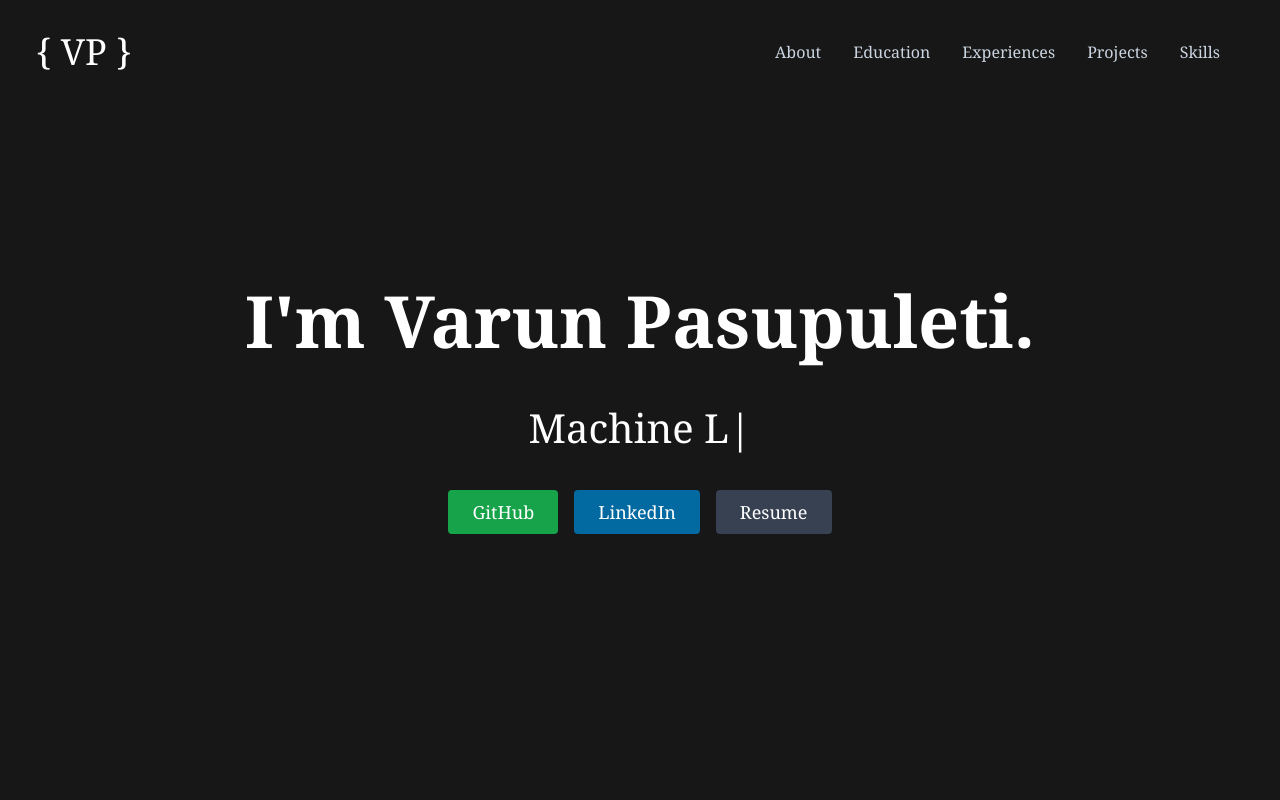
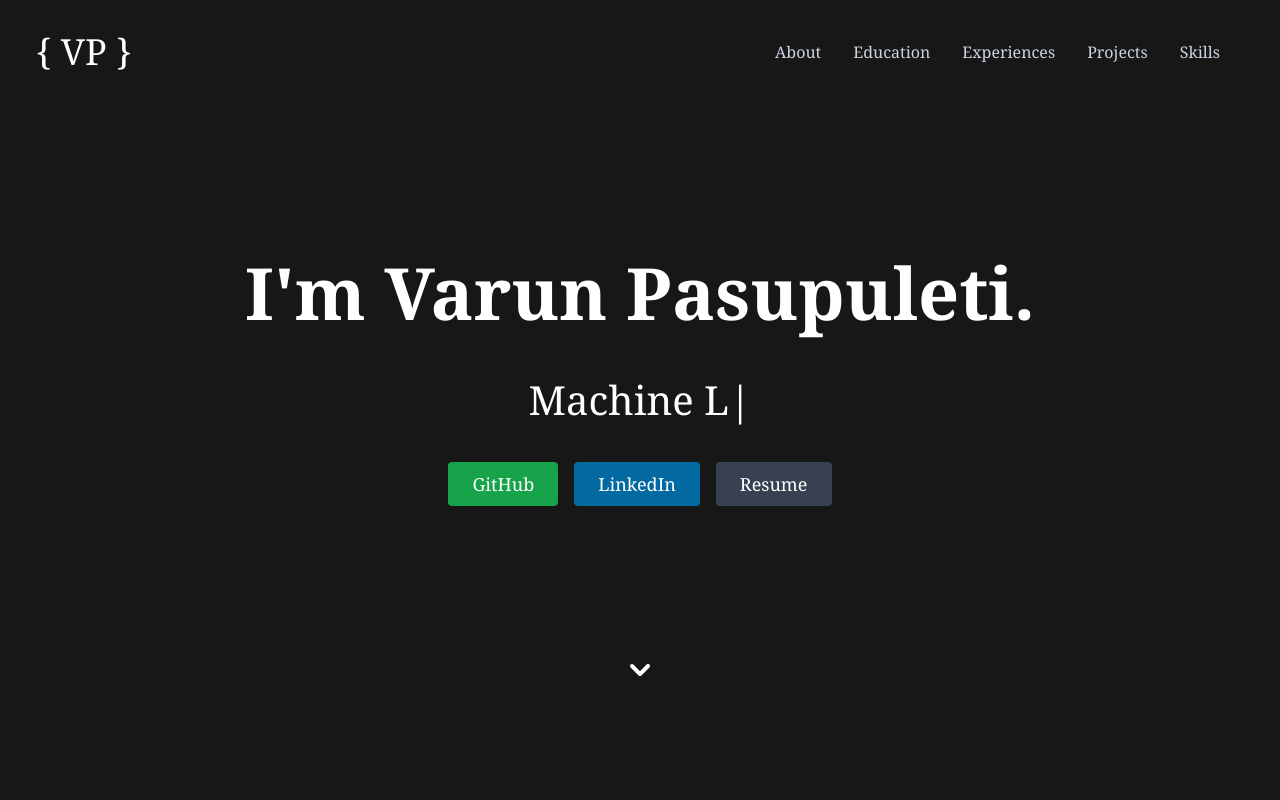
Before and after one commit to vjz3qz/portfolio, a React (Create React App) app: page / in a window 1280 px wide. Shown: the top 800 px of the page. Built offline with nearby package versions, Linux system fonts and the light colour scheme; the HTML template or start-up script is replaced by a standard one.

Commit message:
add button

```diff
--- a/src/components/Intro.jsx
+++ b/src/components/Intro.jsx
@@ -1,12 +1,14 @@
 import React from "react";
 import "./stars.scss";
 import { ReactTyped } from "react-typed";
+import { Link } from "react-scroll";
+import { ChevronDownIcon } from "@heroicons/react/solid";
 
 class Intro extends React.Component {
   render() {
     return (
       // <div id="home" className="intro route bg-image " style={{backgroundImage: "url("+bigImage+")"}}>
-      <div id="home" className="intro route">
+      <div id="home" className="intro">
         {/* <div id="home" className="intro route bg-image background">
         <div id="stars" />
         <div id="stars2" />
@@ -15,7 +17,7 @@ class Intro extends React.Component {
         <div className="intro-content display-table">
           <div className="table-cell">
             <div>
-              <h1 className="intro-title mb-6">I'm Varun Pasupuleti.</h1>
+              <h1 className="intro-title mb-6 mt-32">I'm Varun Pasupuleti.</h1>
               <p className="intro-subtitle">
                 <span className="text-slider-items"></span>
                 <strong className="text-slider">
@@ -68,6 +70,12 @@ class Intro extends React.Component {
                   </a>
                 ))}
               </div>
+              {/* add down button */}
+              <div className="pt-36 flex justify-center">
+                <Link to={"about"} smooth={true} duration={1000} offset={-90}>
+                  <ChevronDownIcon className="h-10 w-10 text-white" />
+                </Link>
+              </div>
             </div>
           </div>
         </div>
```
